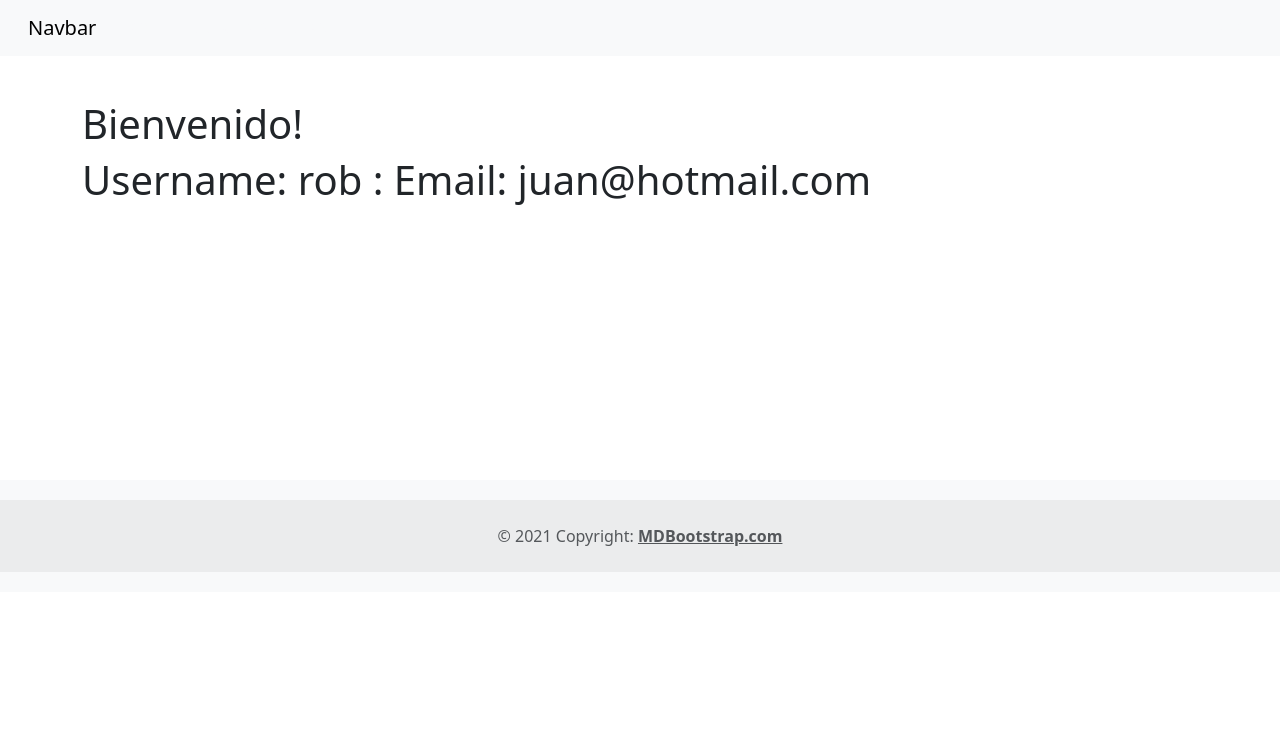
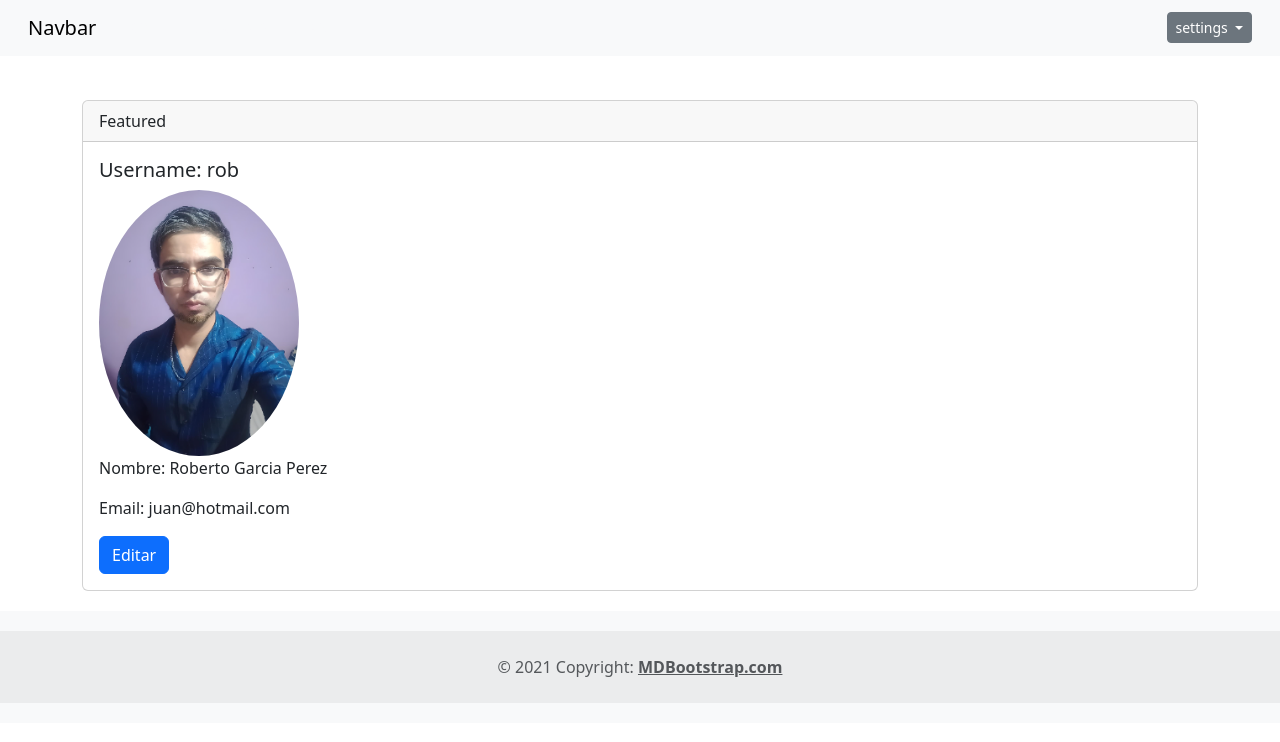
Before and after one commit to juanrob10/core, a Django app: page /accounts/user/ in a window 1280 px wide. Shown: the top 742 px of the page. Run offline with Django 5.2, Linux system fonts and the light colour scheme; a user stored in the database is signed in; some libraries are stand-ins or nearby versions.

Commit message:
imagen field added

```diff
--- a/templates/accounts/user.html
+++ b/templates/accounts/user.html
@@ -6,7 +6,23 @@
 
 {% block content %}
 
-    <h1>Bienvenido!</h1>
-    <h1>  Username: {{user.username }} : Email: {{user.email}}</h1>
+
+<div class="card">
+
+    <div class="card-header">
+      Featured
+    </div>
+    <div class="card-body">
+
+      <h5 class="card-title">Username: {{user.username }} </h5>
+      <img src="{{ user.image.url }}" alt="Profile Picture" style="max-width: 200px; border-radius: 50%;">
+
+       <p class="card-text">Nombre: {{user.first_name}} {{ user.last_name}}</p>
+
+       <p class="card-text">Email: {{user.email}}</p>
+      <a href="{% url 'accounts:profile'%}" class="btn btn-primary">Editar</a>
+    </div>
+  </div>
+
 
 {% endblock %}
--- a/templates/base.html
+++ b/templates/base.html
@@ -7,7 +7,7 @@
     {% block  title %}{% endblock %}
     {% load bootstrap5 %}
     {% bootstrap_css %}
-    {% bootstrap_javascript %}
+
     <style>
       /* Agregar padding a los elementos de la navbar */
       .navbar-nav .nav-link {
@@ -111,12 +111,21 @@
           </ul>
 
           <ul class="navbar-nav  justify-content-end">
+            {% if   user.is_authenticated %}
+            <div class="btn-group">
+              <button class="btn btn-secondary btn-sm dropdown-toggle" type="button" data-bs-toggle="dropdown" aria-haspopup="true" aria-expanded="false">
+                settings
+              </button>
 
-            {% if   user.is_authenticated %}
-                <li class="nav-item">
-                  <a class="nav-link link-light" href="{%  url 'accounts:logout' %}">SALIR</a>
-                </li>
+              <div class="dropdown-menu">
+
+                <a class="dropdown-item " href="{%  url 'accounts:logout' %}">SALIR</a>
+
+              </div>
+            </div>
+
             {% endif %}
+
 
           </ul>
 
@@ -148,5 +157,10 @@
 </footer>
 <!-- Footer -->
 
+
+
+<script src="https://cdnjs.cloudflare.com/ajax/libs/popper.js/2.9.2/umd/popper.min.js" integrity="sha512-2rNj2KJ+D8s1ceNasTIex6z4HWyOnEYLVC3FigGOmyQCZc2eBXKgOxQmo3oKLHyfcj53uz4QMsRCWNbLd32Q1g==" crossorigin="anonymous" referrerpolicy="no-referrer"></script>
+{% bootstrap_javascript %}
+
 </body>
 </html>
```
Also changed, not shown: db.sqlite3, media/profile_pics/11_sHlA1mF.png (added), media/profile_pics/4k-wallpapers-for-pc_110629600_312.jpg (added).
